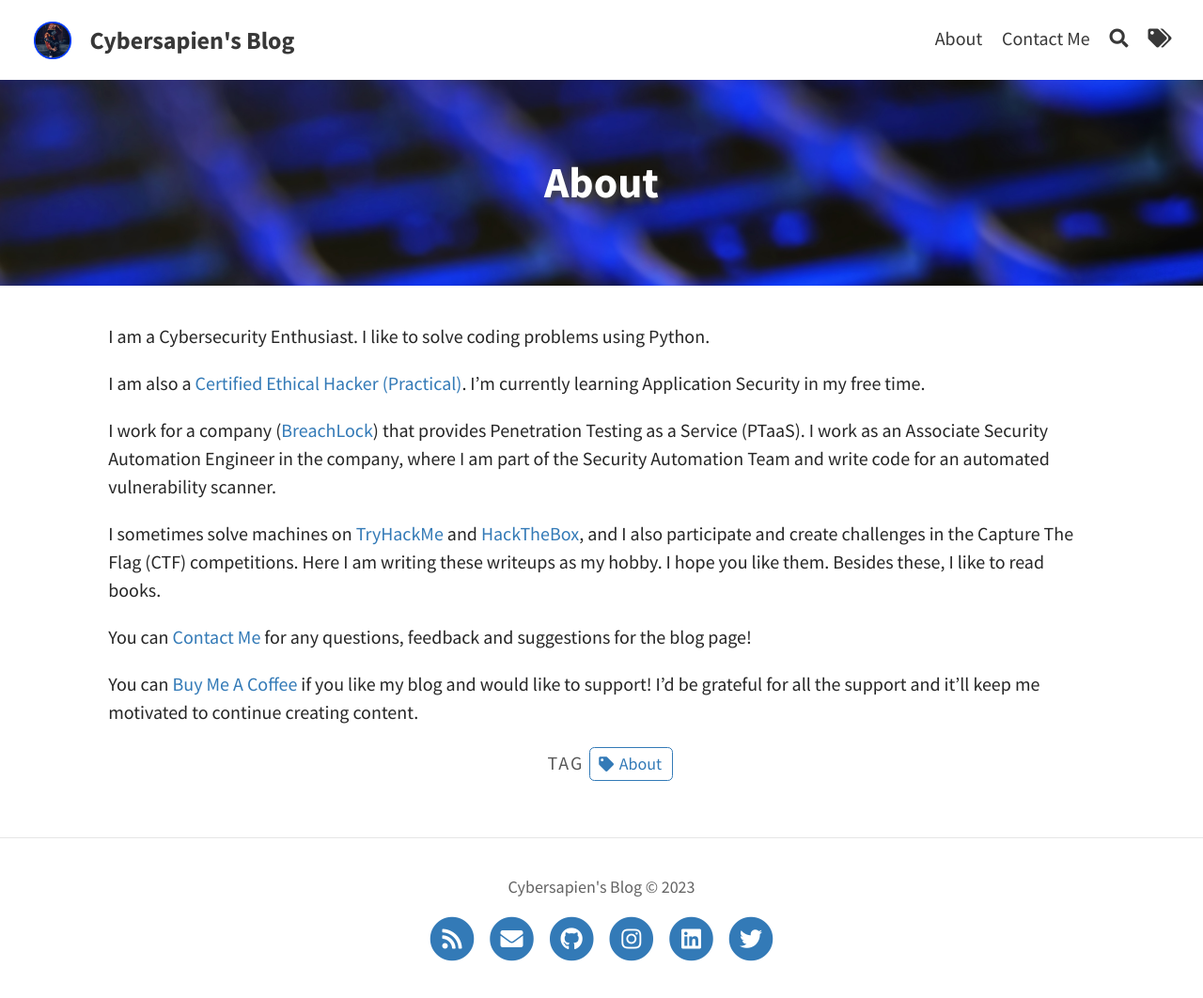
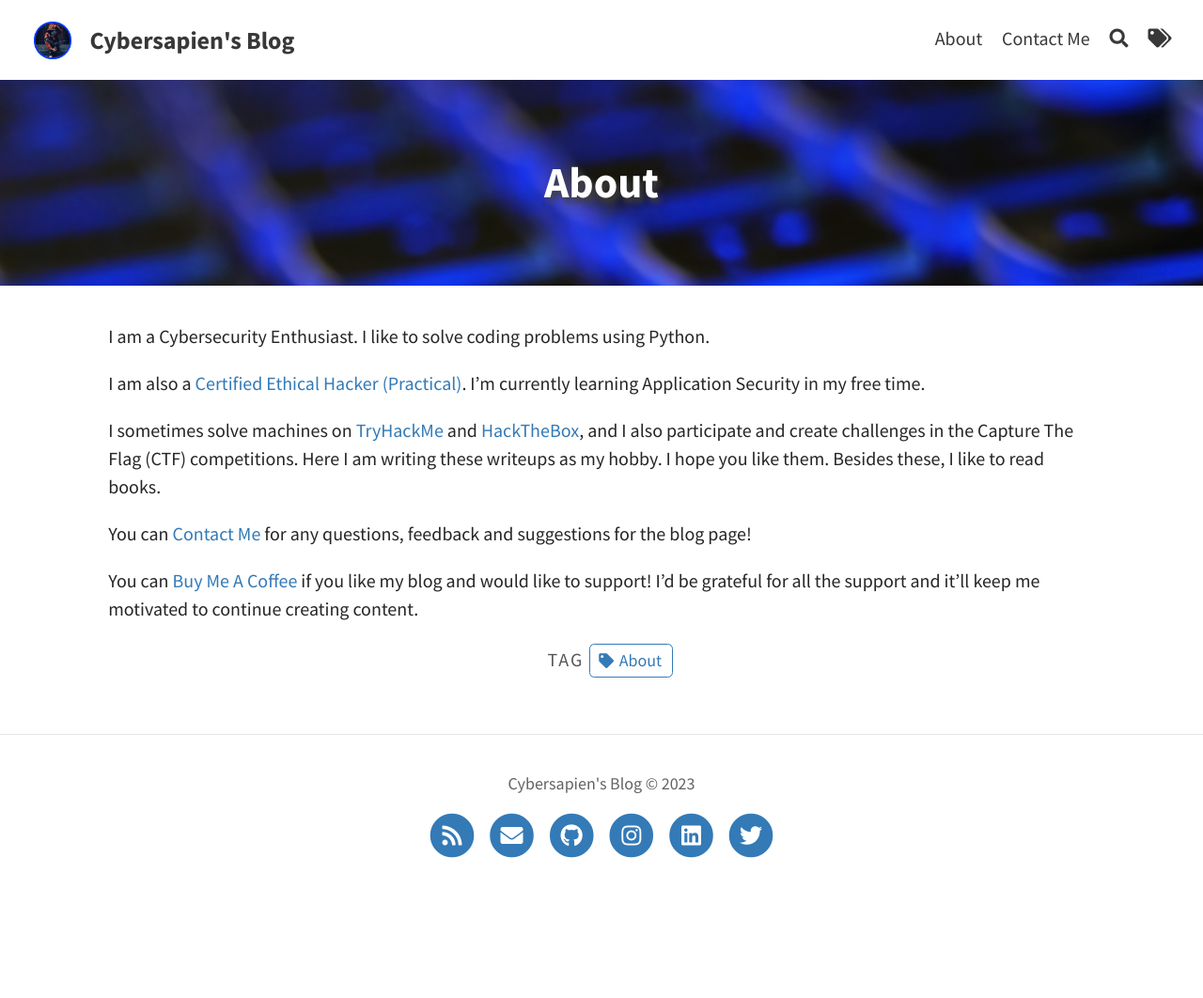
Before and after one commit to thecybersapien/thecybersapien.github.io, a Jekyll site: the page built from pages/about.md, in a window 1280 px wide. Shown: the whole page at 94% size. Built offline with Jekyll 4.4.1, drawn with Linux system fonts in a browser that asks for light colours; after the commit the page ends 952 px from its top, so only the background shows below that.

Commit message:
Update about.md

```diff
--- a/pages/about.md
+++ b/pages/about.md
@@ -10,8 +10,6 @@ I am a Cybersecurity Enthusiast. I like to solve coding problems using Python.
 
 I am also a [Certified Ethical Hacker (Practical)](https://drive.google.com/file/d/1BNm0BA837_kds7ITUTGTjpvIyeq5j93R/view). I'm currently learning Application Security in my free time.
 
-I work for a company ([BreachLock](https://www.breachlock.com/)) that provides Penetration Testing as a Service (PTaaS). I work as an Associate Security Automation Engineer in the company, where I am part of the Security Automation Team and write code for an automated vulnerability scanner.
-
 I sometimes solve machines on [TryHackMe](https://tryhackme.com/p/cybersapien) and [HackTheBox](https://app.hackthebox.com/profile/192218), and I also participate and create challenges in the Capture The Flag (CTF) competitions. Here I am writing these writeups as my hobby. I hope you like them. Besides these, I like to read books.
 
 You can [Contact Me](/contact/) for any questions, feedback and suggestions for the blog page!
```
